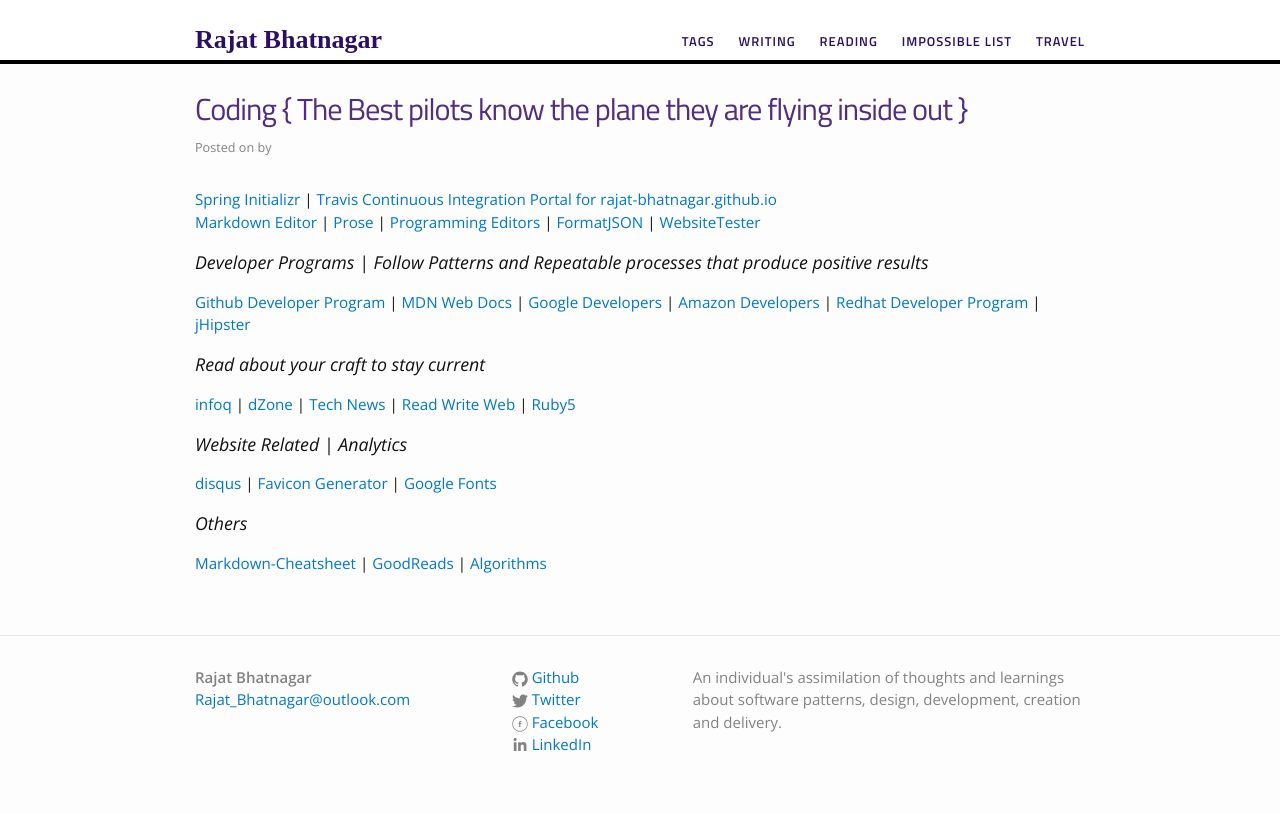
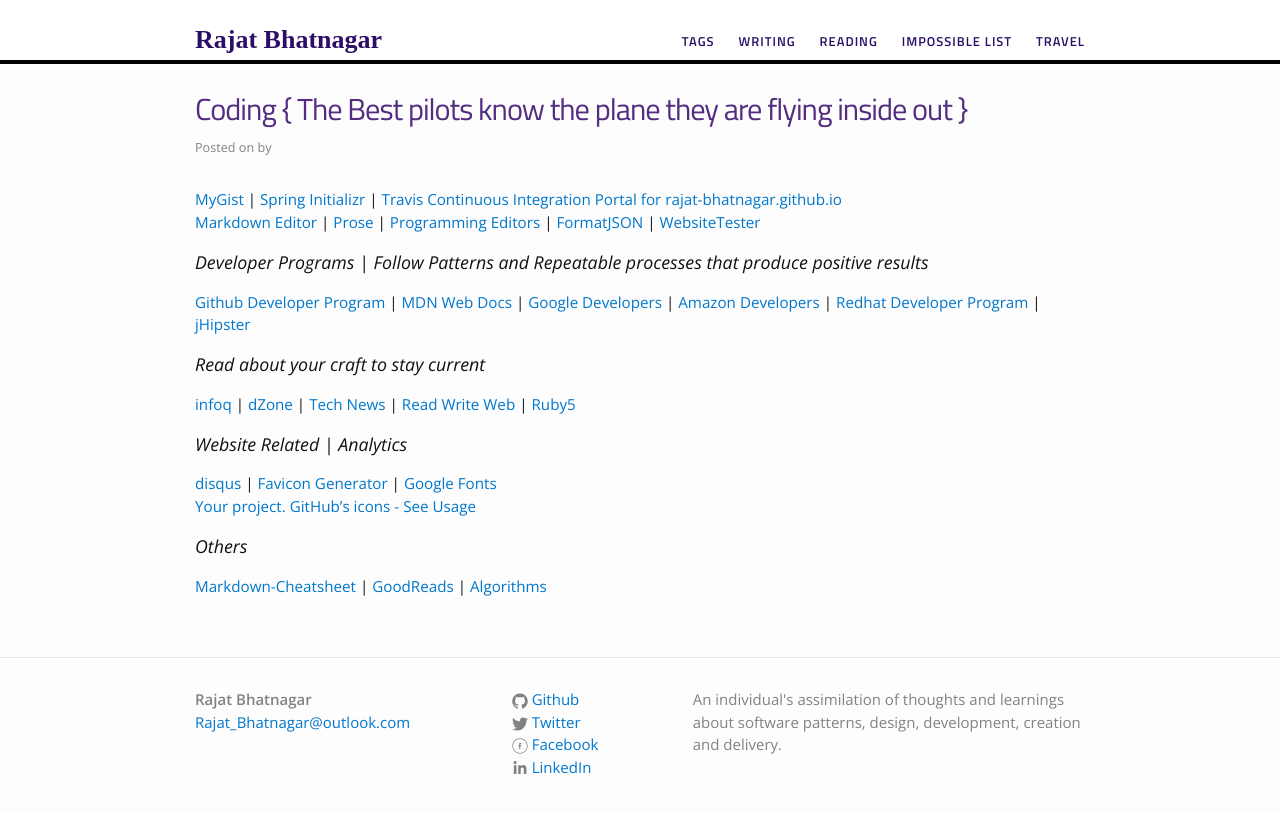
Before and after one commit to rajat-bhatnagar/rajat-bhatnagar.github.io, a Jekyll site: the page built from reading.md, in a window 1280 px wide. Shown: the top 813 px of the page. Built offline with Jekyll 4.4.1, drawn with Linux system fonts in a browser that asks for light colours; comment, search, counter and statistics services are not loaded.

Commit message:
7thOctober2017: Added link for github gist and github octicons

```diff
--- a/reading.md
+++ b/reading.md
@@ -3,6 +3,7 @@
 title: "Coding { The Best pilots know the plane they are flying inside out }"
 permalink: /reading/
 ---
+<a href="https://gist.github.com/rajat-bhatnagar" target="_blank">MyGist</a> <t>|</t>
 <a href="http://start.spring.io" target="_blank">Spring Initializr</a> <t>|</t>
 <a href="https://travis-ci.org/rajat-bhatnagar/rajat-bhatnagar.github.io" target="_blank">Travis Continuous Integration Portal for rajat-bhatnagar.github.io</a><br>
 [Markdown Editor] [markdownEditor] |
@@ -36,6 +37,7 @@
 <a href="https://disqus.com/admin/" target="_blank">disqus</a> <t>|</t>
 <a href="https://realfavicongenerator.net/" target="_blank">Favicon Generator</a> <t>|</t>
 <a href="https://fonts.google.com/" target="_blank">Google Fonts</a> <br>
+<a href="https://octicons.github.com/" target="_blank">Your project. GitHub's icons - See Usage</a> <br>
 
 ### Others
 <a href="https://github.com/adam-p/markdown-here/wiki/Markdown-Cheatsheet#lists" target="_blank">Markdown-Cheatsheet</a> <t>|</t>
```
